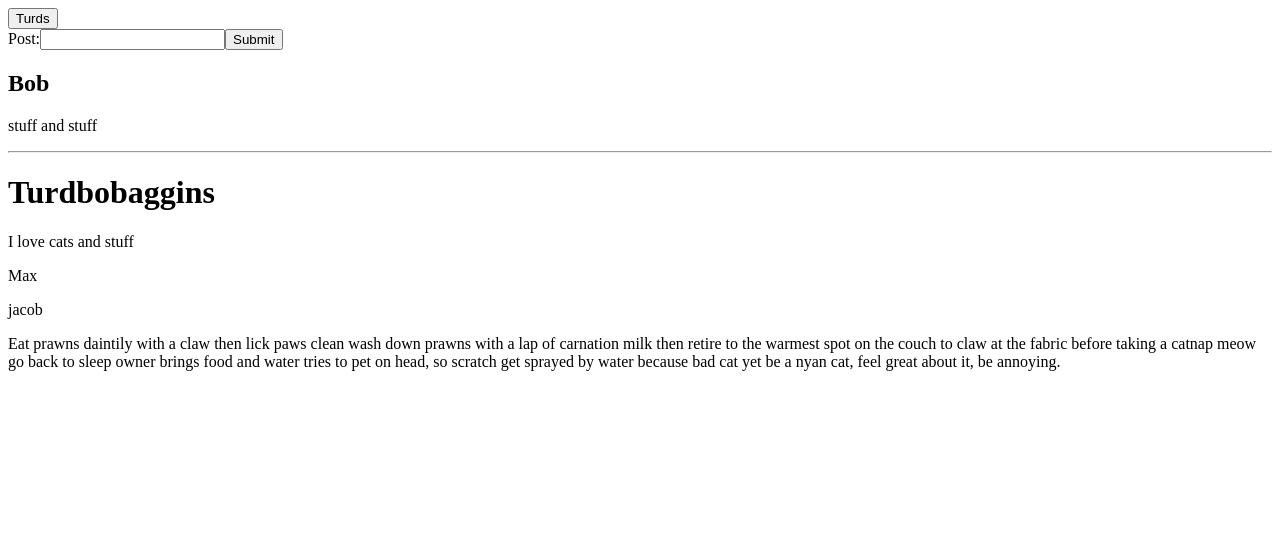
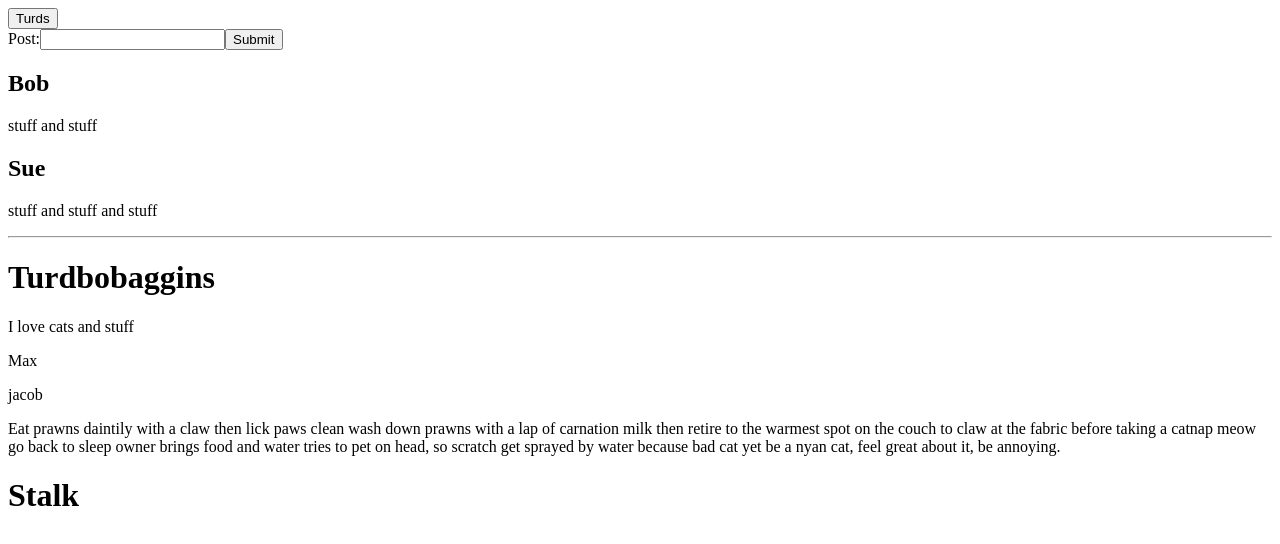
Before and after one commit to PoterekM/social-media, a React app: page / in a window 1280 px wide. Shown: the top 544 px of the page. Built offline with nearby package versions, Linux system fonts and the light colour scheme.

Commit message:
add sidebox comps and debug

```diff
--- a/src/components/About.jsx
+++ b/src/components/About.jsx
@@ -1,9 +1,9 @@
 import React from "react";
 
-function NavBar(props){
+function About(props){
   return (
     <p>Eat prawns daintily with a claw then lick paws clean wash down prawns with a lap of carnation milk then retire to the warmest spot on the couch to claw at the fabric before taking a catnap meow go back to sleep owner brings food and water tries to pet on head, so scratch get sprayed by water because bad cat yet be a nyan cat, feel great about it, be annoying.</p>
   );
 }
 
-export default NavBar;
+export default About;
--- a/src/components/App.jsx
+++ b/src/components/App.jsx
@@ -3,6 +3,8 @@ import NavBar from "./NavBar";
 import FeedList from "./FeedList";
 import ProfileList from "./ProfileList";
 import About from "./About";
+import SideBox from "./SideBox";
+
 
 function App(props){
   return (
@@ -11,6 +13,7 @@ function App(props){
       <FeedList />
       <ProfileList />
       <About />
+      <SideBox/>
 
 
     </div>
--- a/src/components/Feed.jsx
+++ b/src/components/Feed.jsx
@@ -4,16 +4,18 @@ import PropTypes from "prop-types";
 function Feed(props){
   return (
       <div>
-        <h2>{props.username}</h2>
-        <p>{props.post}</p>
-        <hr/>
+        <h2>{props.username1}</h2>
+        <p>{props.post1}</p>
+        <h2>{props.username2}</h2>
+        <p>{props.post2}</p>
+      <hr/>
       </div>
    );
 }
 
 Feed.propTypes = {
-  username: PropTypes.string.isRequired,
-  post: PropTypes.string.isRequired
+  username: PropTypes.string,
+  post: PropTypes.string
 };
 
 export default Feed;
--- a/src/components/FeedList.jsx
+++ b/src/components/FeedList.jsx
@@ -8,8 +8,10 @@ function FeedList(props){
     <div>
     <Post/>
     <Feed
-      username="Bob"
-      post="stuff and stuff"/>
+      username1="Bob"
+      post1="stuff and stuff"
+      username2="Sue"
+      post2="stuff and stuff and stuff"/>
     </div>
   );
 }
--- /dev/null
+++ b/src/components/SideBox.jsx
@@ -0,0 +1,14 @@
+import React from "react";
+// import SideBoxDetail from "./SideBoxDetail";
+// import SideBoxList from "./SideBoxList";
+
+function SideBox(props){
+  return(
+    <div>
+      <h1>Stalk</h1>
+
+
+    </div>
+  );
+}
+export default SideBox;
--- /dev/null
+++ b/src/components/SideBoxDetail.jsx
@@ -0,0 +1,22 @@
+import React from "react";
+import PropTypes from "prop-types";
+import SideBox from "./SideBox";
+
+function SideBoxDetail(props) {
+  return(
+    <div>
+      // <SideBox/>
+      <p>{props.username1}</p>
+      // <p>{props.username2}</p>
+      // <p>{props.username3}</p>
+      // <p>{props.username4}</p>
+      // <button type="submit">Stalk</button>
+    </div>
+  );
+}
+
+SideBoxDetail.propTypes = {
+  username1: PropTypes.string
+};
+
+export default SideBoxDetail;
--- /dev/null
+++ b/src/components/SideBoxList.jsx
@@ -0,0 +1,18 @@
+// import React from "react";
+// import SideBoxDetail from "./SideBoxDetail";
+//
+//
+// function SideBoxList(props){
+//
+//   return (
+//     <div>
+//     <SideBoxDetail
+//       username1="Prince"
+//       username2="Mary"
+//       username3="Tyler"
+//       username4="Moore"/>
+//     </div>
+//   );
+// }
+//
+// export default SideBoxList;
```
